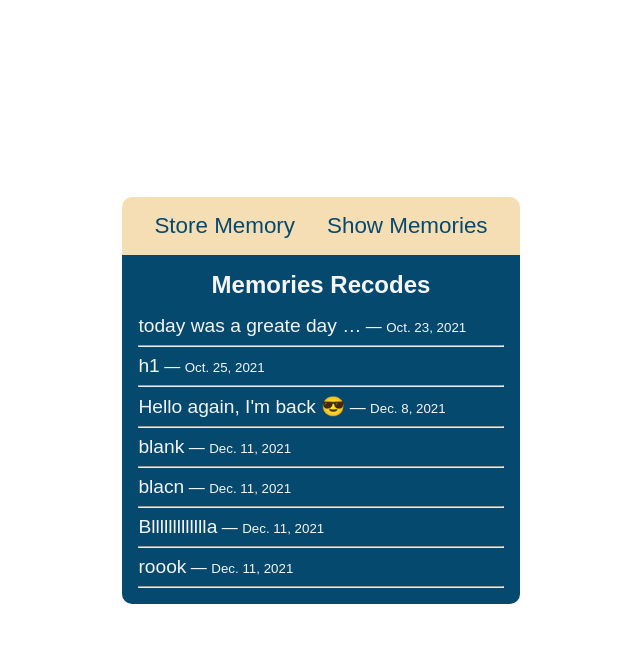
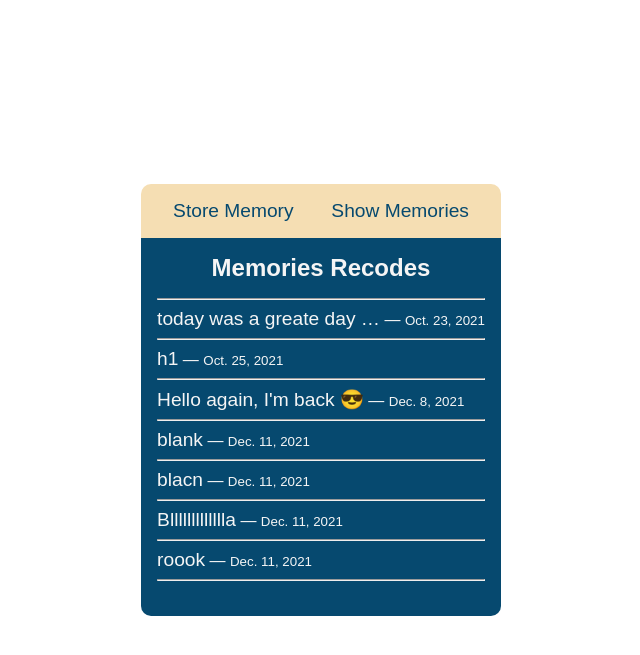
Before and after one commit to BenAwad95/Memory, a Django app: page /memories/ in a window 1280 px wide. Shown: the top 655 px of the page, without its empty margins (319-959 px from the left). Run offline with Django 3.2, Linux system fonts and the light colour scheme; data comes from the database, SQL or seed files in the repository; both versions use the stored data as it was after the commit.

Commit message:
fixed height for memories list & reduce font size of nav & center form buttom

```diff
--- a/static/css/main_style.css
+++ b/static/css/main_style.css
@@ -42,7 +42,7 @@ nav ul li{
 nav ul li a {
     text-decoration: none;
     color: inherit;
-    font-size: 1.4rem;
+    font-size: 1.2rem;
     font-family: Arial, Helvetica, sans-serif;
     transition: text-decoration 5ms ease-in-out;
 }
@@ -113,6 +113,8 @@ form input[type=submit], form a{
 
 .memories-list ul {
     list-style: none;
+    height: 300px;
+    overflow-y: auto;
 }
 
 .memories-list ul li{
--- a/templates/base.html
+++ b/templates/base.html
@@ -18,7 +18,7 @@
                     {% block form %}
 
                     {% endblock form %}
-                    <input type="submit" value="Store">
+                    <input type="submit" value="Store" style="display:block; ">
                 </form>
             {% endblock content %}
         </main>
--- a/templates/memoryhome/memory_list.html
+++ b/templates/memoryhome/memory_list.html
@@ -3,6 +3,7 @@
 {% block content %}
     <div class="memories-list">
         <h2>Memories Recodes</h2>
+        <hr>
         <ul>
             {% for memory in object_list %}
                 <li><a href="{% url 'memoryhome:memory_detail' memory.id %}">{{ memory.memory|truncatewords:5 }}</a> &mdash; <small>{{ memory.created|date }}</small></li>
```
Also changed, not shown: db.sqlite3.
